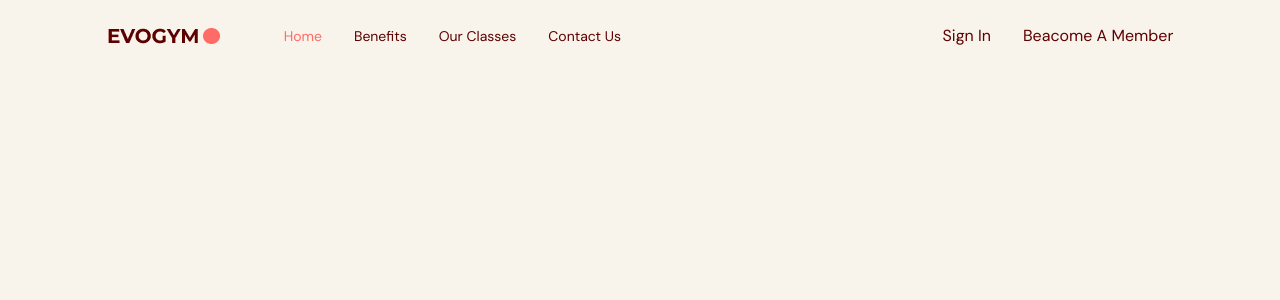
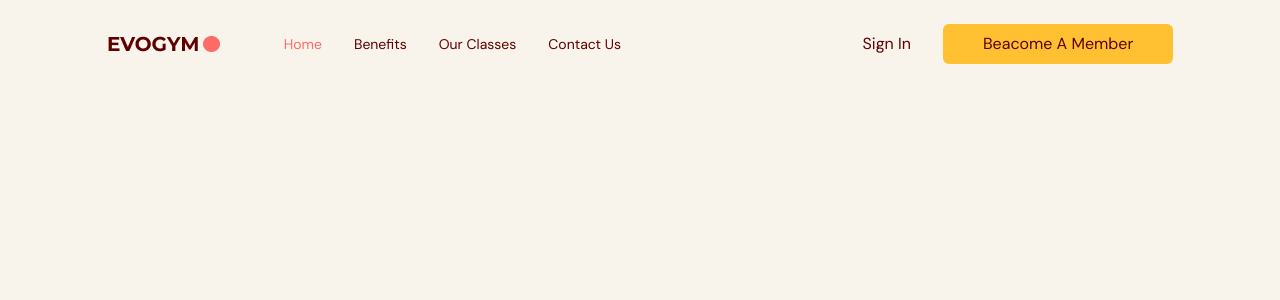
Before and after one commit to maftoohi/Evogym, a React (Vite) app: page / in a window 1280 px wide. Shown: the top 300 px of the page. Built offline with nearby package versions, Linux system fonts and the light colour scheme.

Commit message:
use ActionButton

```diff
--- a/src/components/navbar/index.tsx
+++ b/src/components/navbar/index.tsx
@@ -4,6 +4,7 @@ import Logo from "@/assets/Logo.png";
 import Link from "./Link";
 import { SelectedPage } from "@/shared/types";
 import useMediaQuery from "@/hooks/useMediaQuery";
+import ActionButton from "@/shared/ActionButton";
 
 type Props = {
   selectedPage: SelectedPage;
@@ -37,7 +38,7 @@ const Navbar = ({ selectedPage, setSelectedPage }: Props) => {
                 {/*Inner right side*/}
                 <div className={`${flexBetween} gap-8`}>
                   <p>Sign In</p>
-                  <p>Beacome A Member</p>
+                  <ActionButton setSelectedPage={setSelectedPage}>Beacome A Member</ActionButton>
                 </div>
               </div>
             ) : (
```
